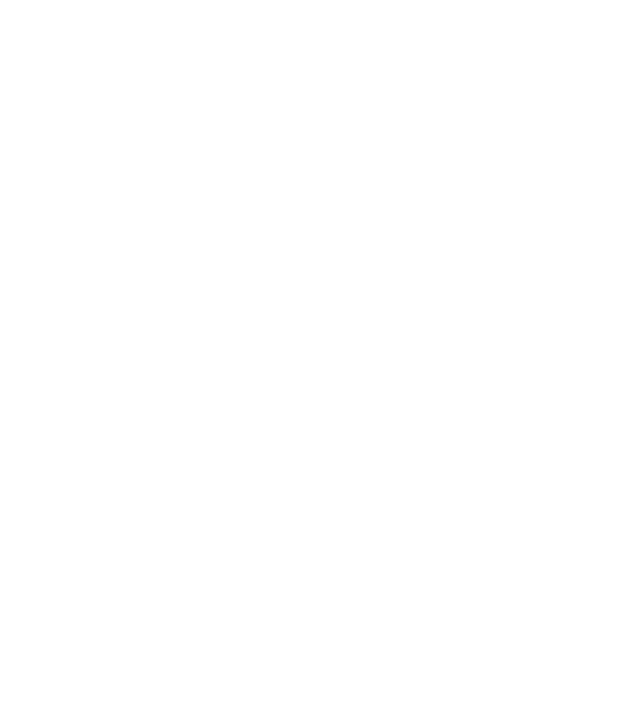
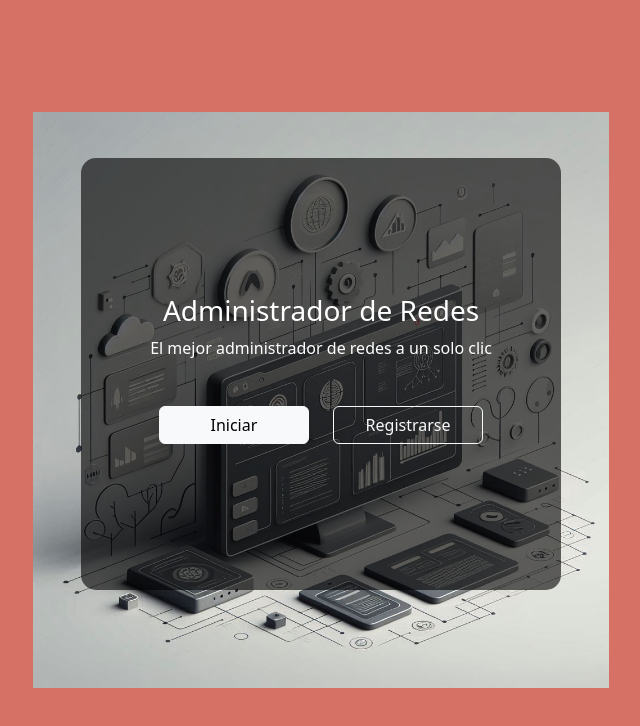
Before and after one commit to clauden2099/ProyectoRedes, a plain HTML site: page index.html in a window 1280 px wide. Shown: the whole page, without its empty margins (319-959 px from the left). Drawn offline with nearby package versions, Linux system fonts and the light colour scheme.

Commit message:
index.html
Se realizo la interfaz de login sin function con los botones

```diff
--- a/index.html
+++ b/index.html
@@ -1,11 +1,62 @@
 <!DOCTYPE html>
-<html lang="en">
+<html lang="es">
 <head>
     <meta charset="UTF-8">
     <meta name="viewport" content="width=device-width, initial-scale=1.0">
-    <title>Inventario</title>
+    <title>Administrador de Redes</title>
+    <link rel="stylesheet" href="https://cdn.jsdelivr.net/npm/bootstrap@5.3.0/dist/css/bootstrap.min.css">
+    <style>
+        body {
+            background-color: #d67265;
+            display: flex;
+            justify-content: center;
+            align-items: center;
+            height: 100vh;
+        }
+        .container {
+            position: relative;
+            width: 60%;
+            max-width: 600px;
+        }
+        .laptop-frame {
+            position: relative;
+            width: 100%;
+        }
+        .screen {
+            position: absolute;
+            top: 8%;
+            left: 10%;
+            width: 80%;
+            height: 75%;
+            background: rgba(0, 0, 0, 0.6);
+            display: flex;
+            flex-direction: column;
+            align-items: center;
+            justify-content: center;
+            color: white;
+            text-align: center;
+            border-radius: 15px;
+        }
+        .buttons {
+            margin-top: 20px;
+        }
+        .btn-custom {
+            width: 150px;
+            margin: 10px;
+        }
+    </style>
 </head>
 <body>
-
+    <div class="container">
+        <img src="fondoIndex.png" class="laptop-frame" alt="Laptop">
+        <div class="screen">
+            <h3>Administrador de Redes</h3>
+            <p>El mejor administrador de redes a un solo clic</p>
+            <div class="buttons">
+                <button class="btn btn-light btn-custom">Iniciar</button>
+                <button class="btn btn-outline-light btn-custom">Registrarse</button>
+            </div>
+        </div>
+    </div>
 </body>
 </html>
```
Also changed, not shown: fondoIndex.png (added).
